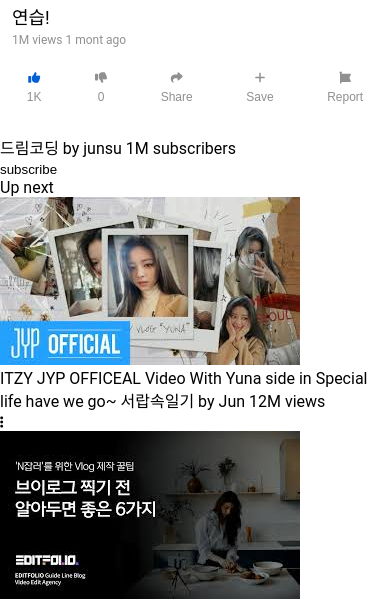
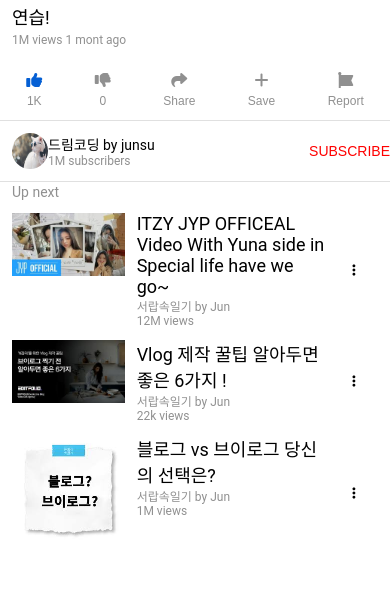
Before and after one commit to eyjs/youtube-clone, a plain HTML site: page index.html in a window 390 px wide. Shown: the part 307-909 px from the top of the page. After the commit the page ends 859 px from the top, so only its background shows below. Drawn offline with Linux system fonts and the light colour scheme.

Commit message:
모바일 & PC CSS 반응형 작업 완료

```diff
--- a/index.html
+++ b/index.html
@@ -25,6 +25,7 @@
         <source src="/video/video.mp4" type="video/webm" />
       </video>
     </section>
+    <div class="infoAndUpNext">
       <section class="info">
         <!-- Metadata-->
         <div class="metadata">
@@ -45,7 +46,9 @@
         </div>
         <!-- Actions-->
         <div class="actions">
-        <button><i class="active fas fa-thumbs-up"></i><span>1K</span></button>
+          <button>
+            <i class="active fas fa-thumbs-up"></i><span>1K</span>
+          </button>
           <button><i class="fas fa-thumbs-down"></i><span>0</span></button>
           <button><i class="fas fa-share"></i><span>Share</span></button>
           <button><i class="fas fa-plus"></i><span>Save</span></button>
@@ -55,48 +58,52 @@
         </div>
         <!-- Channel Description -->
         <div class="channel">
-        <img src="image/avatar.jiif" alt="" />
+          <div class="metadata">
+            <img src="image/avatar.jpg" alt="" />
             <div class="info">
               <span class="name">드림코딩 by junsu</span>
               <span class="subscribers">1M subscribers</span>
             </div>
           </div>
           <button class="subscribe">subscribe</button>
+        </div>
       </section>
-    <section class="UpNexst">
+      <section class="UpNext">
         <span class="title">Up next</span>
         <ul>
           <li class="item">
-          <img src="image/1.jfif" alt="" />
+            <div class="img"><img src="image/1.jfif" alt="" /></div>
             <div class="info">
               <span class="title">
-              ITZY JYP OFFICEAL Video With Yuna side in Special life have we go~
+                ITZY JYP OFFICEAL Video With Yuna side in Special life have we
+                go~
               </span>
-            <span class="channel">서랍속일기 by Jun </span>
+              <span class="name">서랍속일기 by Jun </span>
               <span class="views">12M views</span>
             </div>
             <button class="moreBtn"><i class="fas fa-ellipsis-v"></i></button>
           </li>
           <li class="item">
-          <img src="image/2.jfif" alt="" />
+            <div class="img"><img src="image/2.jfif" alt="" /></div>
             <div class="info">
               <span class="title"> Vlog 제작 꿀팁 알아두면 좋은 6가지 ! </span>
-            <span class="channel">서랍속일기 by Jun </span>
+              <span class="name">서랍속일기 by Jun </span>
               <span class="views">22k views</span>
             </div>
             <button class="moreBtn"><i class="fas fa-ellipsis-v"></i></button>
           </li>
           <li class="item">
-          <img src="image/3.jfif" alt="" />
+            <div class="img"><img src="image/3.jfif" alt="" /></div>
             <div class="info">
               <span class="title"> 블로그 vs 브이로그 당신의 선택은? </span>
-            <span class="channel">서랍속일기 by Jun </span>
+              <span class="name">서랍속일기 by Jun </span>
               <span class="views">1M views</span>
             </div>
             <button class="moreBtn"><i class="fas fa-ellipsis-v"></i></button>
           </li>
         </ul>
       </section>
+    </div>
 
     <script
       src="https://kit.fontawesome.com/565f2fa998.js"
--- a/style.css
+++ b/style.css
@@ -73,6 +73,10 @@
   max-width: 1024px;
 }
 
+body > .info {
+  padding: var(--padding);
+}
+
 .info .metadata {
   padding: var(--padding);
 }
@@ -118,9 +122,115 @@
 
 .info .actions button i {
   margin-bottom: calc(var(--padding) / 2);
-  font-size: var(--font-small);
+  font-size: 16px;
 }
 
 .info .actions button i.active {
   color: var(--blue-color);
 }
+.info .channel {
+  display: flex;
+  justify-content: space-between;
+  border-top: 1px solid var(--grey-light-color);
+  border-bottom: 1px solid var(--grey-light-color);
+}
+
+.info .channel .metadata {
+  display: flex;
+  align-items: center;
+}
+
+.info .channel .metadata .info {
+  display: flex;
+  flex-direction: column;
+}
+
+.info .channel .metadata img {
+  width: var(--avatar-size);
+  height: var(--avatar-size);
+  border-radius: 50%;
+}
+
+.info .channel .metadata .info .name {
+  font-size: var(--font-medium);
+}
+
+.info .channel .metadata .info .subscribers {
+  font-size: var(--font-small);
+  color: var(--grey-dark-color);
+}
+
+.info .channel .subscribe {
+  text-transform: uppercase;
+  color: var(--red-color);
+  font-size: var(--font-medium);
+}
+
+.UpNext {
+  padding: 0 var(--padding);
+}
+
+.UpNext > .title {
+  font-size: var(--font-medium);
+  color: var(--grey-dark-color);
+  margin-bottom: calc(var(--padding) / 2);
+}
+
+.UpNext .item {
+  display: flex;
+  margin-top: var(--padding);
+}
+
+.UpNext .item .img {
+  flex: 1 1 35%;
+  margin-right: var(--padding);
+}
+
+.UpNext .item .img img {
+  width: 100%;
+}
+
+.UpNext .item .info {
+  flex: 1 1 60%;
+}
+
+.UpNext .item .moreBtn {
+  flex: 1 15%;
+}
+
+.UpNext .item .info {
+  display: flex;
+  flex-direction: column;
+}
+
+.UpNext .item .info .title {
+  font-size: var(--font-large);
+}
+
+.UpNext .item .info .name,
+.UpNext .item .info .views {
+  font-size: var(--font-small);
+  color: var(--grey-dark-color);
+}
+
+.infoAndUpNext {
+  display: flex;
+  flex-direction: column;
+}
+
+@media screen and (min-width: 768px) {
+  .infoAndUpNext {
+    flex-direction: row;
+    margin: var(--padding);
+  }
+
+  .info {
+    width: 100%;
+    height: 100%;
+  }
+
+  .UpNext {
+    width: 100%;
+    height: 100%;
+  }
+}
```
Also changed, not shown: image/avatar.jpg (added). Lines whose indentation alone changed are shown as unchanged.
